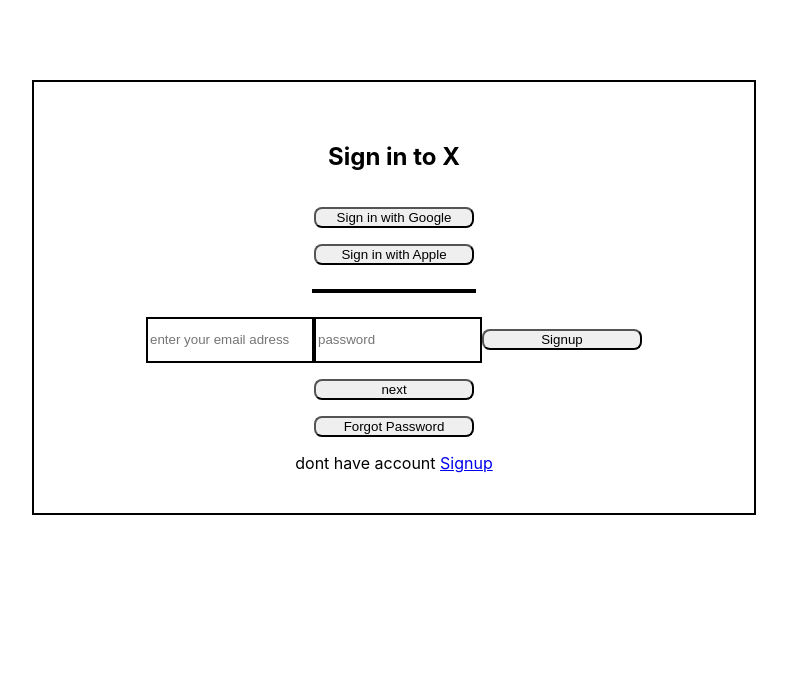
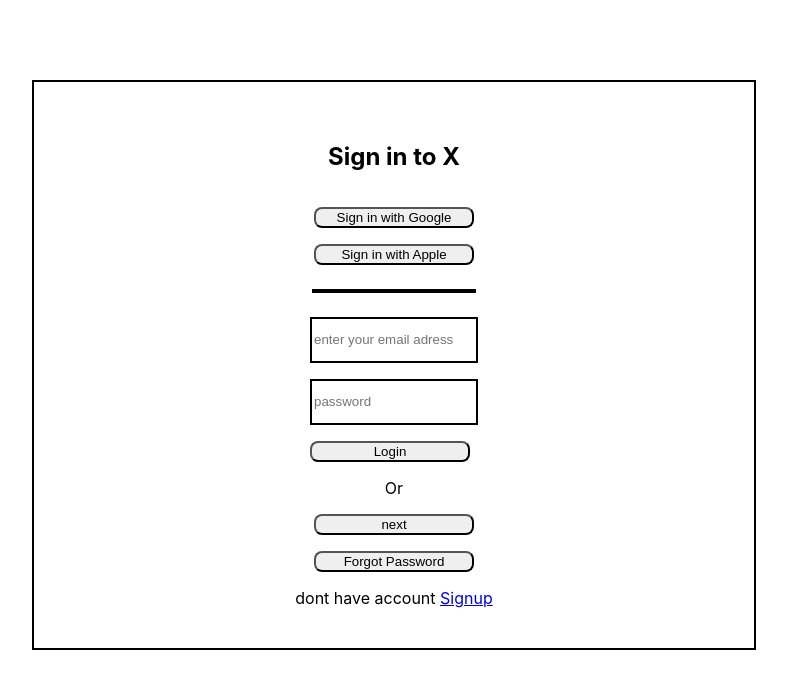
Before and after one commit to gopalchobey9/Twitter_clone, a React (Create React App) app in the folder frontend/: page / in a window 1280 px wide. Shown: the top 688 px of the page, without its empty margins (246-1033 px from the left). Built offline with nearby package versions, Linux system fonts and the light colour scheme.

Commit message:
minor change  signup button name as login "or"  span added

```diff
--- a/frontend/src/components/HomePage/HomePage.css
+++ b/frontend/src/components/HomePage/HomePage.css
@@ -28,3 +28,8 @@
     width: 10rem;
     border: 2px solid black;
 }
+.form-c{
+    display: flex;
+    flex-direction: column;
+    gap: 1rem;
+}
--- a/frontend/src/components/HomePage/HomePage.jsx
+++ b/frontend/src/components/HomePage/HomePage.jsx
@@ -47,11 +47,12 @@
       <button>Sign in with Apple</button>
       <hr />
       {/* <br /> */}
-     <form onSubmit={loginInfoHandler} >
+     <form onSubmit={loginInfoHandler} className='form-c' >
      <input type="text" placeholder='enter your email adress' name='username' id='username' ref={userRef} />
       <input type="text" placeholder='password' name='password' is='password' ref={passwordRef} />
-      <button>Signup</button>
+      <button>Login</button>
      </form>
+     <span>Or</span>
      <button onClick={homePageHandler}> next</button>
       <button>Forgot Password</button>
       <span>dont have account <Link to='/signup' >Signup</Link></span>
```
Also changed, not shown: 1 other file (tests, documents, lock files or other folders).
